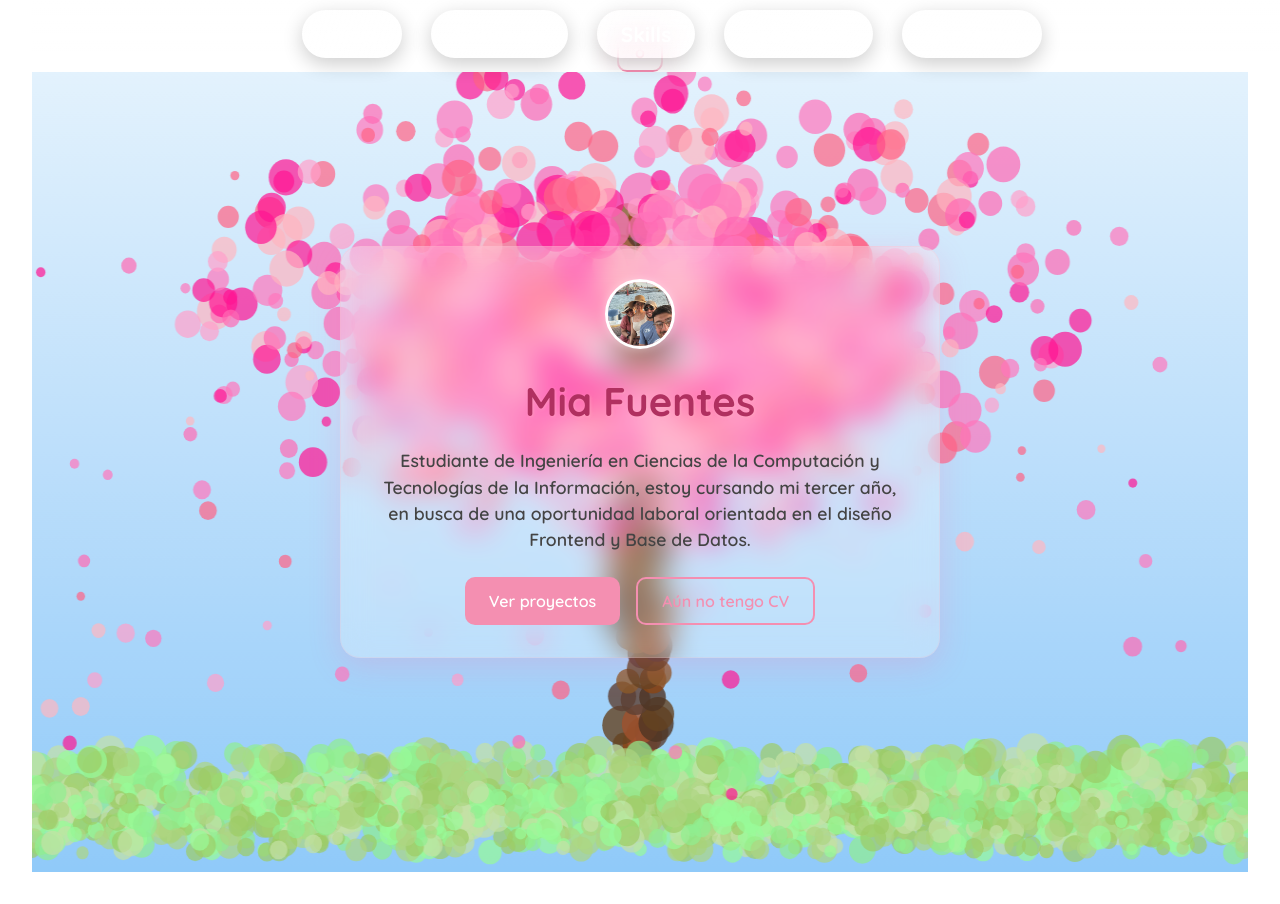
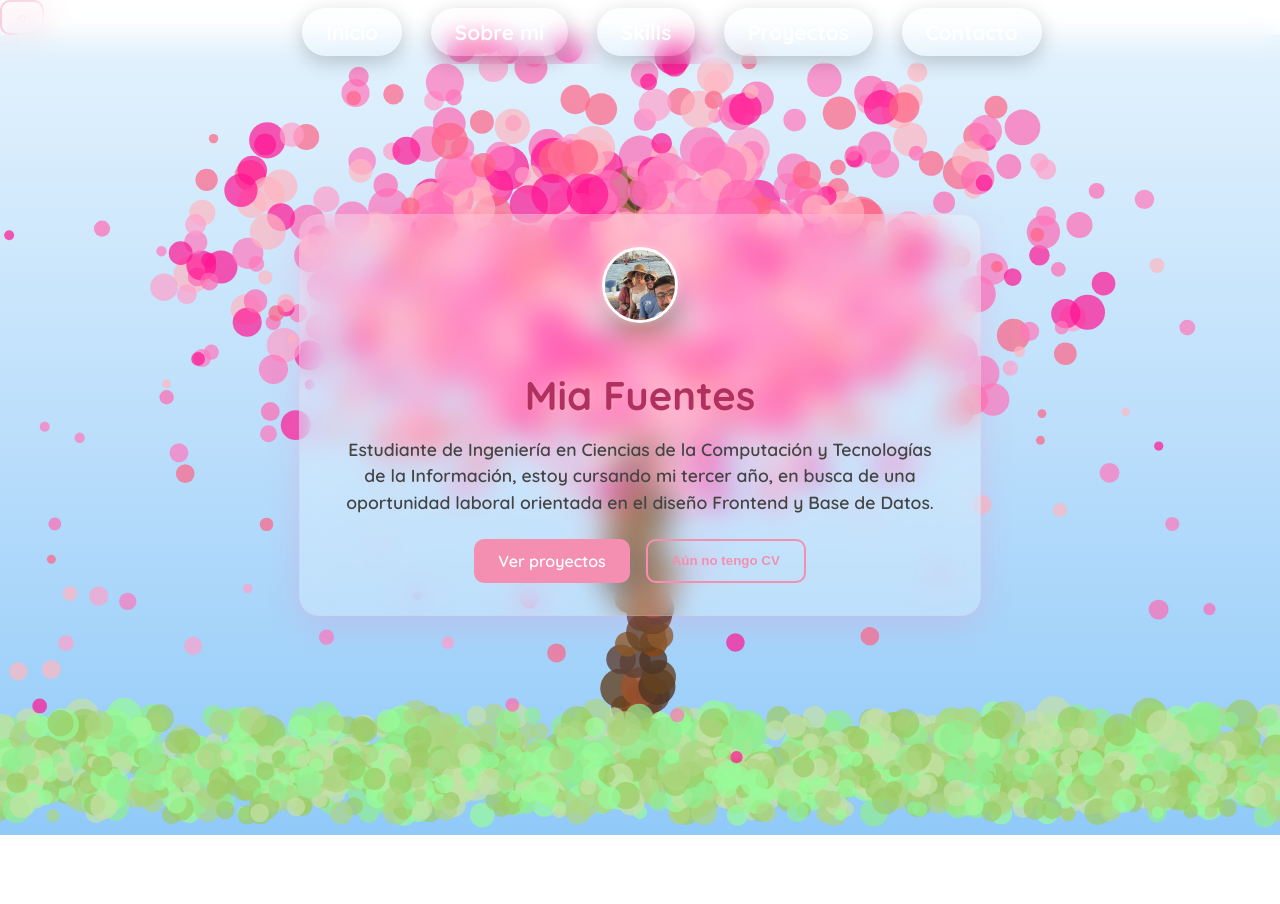
Before and after one commit to miafuentes30/Portafolio, a React (Vite) app: page / in a window 1280 px wide. After the commit the page ends 835 px from the top, so only its background shows below. Built offline with nearby package versions, Linux system fonts and the light colour scheme.

Commit message:
feat: delete files

```diff
--- a/src/App.jsx
+++ b/src/App.jsx
@@ -6,7 +6,6 @@
 import Projects from './sections/Projects'
 import Skills from './sections/Skills'
 import Contact from './sections/Contact'
-import './cleaned-global.css';
 
 
 function App() {
--- a/src/cleaned-global.css
+++ /dev/null
@@ -1,103 +0,0 @@
-
-* {
-  margin: 0;
-  padding: 0;
-  box-sizing: border-box;
-}
-
-html {
-  font-size: 16px;
-  scroll-behavior: smooth;
-}
-
-body {
-  font-family: 'Poppins', sans-serif;
-  background-color: #f0f8ff;
-  color: #333;
-  line-height: 1.5;
-  -webkit-font-smoothing: antialiased;
-  overflow-x: hidden;
-  min-width: 320px;
-  min-height: 100vh;
-}
-
-/* === LAYOUT CONTAINER === */
-#root, .container {
-  max-width: 1280px;
-  margin: 0 auto;
-  padding: 2rem;
-  text-align: center;
-}
-
-/* === TIPOGRAFÍA === */
-h1, h2, h3 {
-  font-weight: 700;
-}
-
-p {
-  font-size: clamp(1rem, 1.5vw, 1.2rem);
-}
-
-/* === BOTONES === */
-button {
-  border-radius: 8px;
-  border: 1px solid transparent;
-  padding: 0.6em 1.2em;
-  font-size: 1em;
-  font-weight: 500;
-  font-family: inherit;
-  background-color: #f9f9f9;
-  cursor: pointer;
-  transition: border-color 0.25s;
-}
-button:hover {
-  border-color: #646cff;
-}
-button:focus,
-button:focus-visible {
-  outline: 4px auto -webkit-focus-ring-color;
-}
-
-/* === ENLACES === */
-a {
-  font-weight: 500;
-  color: #646cff;
-  text-decoration: inherit;
-}
-a:hover {
-  color: #747bff;
-}
-
-/* === ANIMACIONES === */
-@keyframes logo-spin {
-  from { transform: rotate(0deg); }
-  to { transform: rotate(360deg); }
-}
-
-/* === COMPONENTES VARIOS === */
-.logo {
-  height: 6em;
-  padding: 1.5em;
-  will-change: filter;
-  transition: filter 300ms;
-}
-.logo:hover {
-  filter: drop-shadow(0 0 2em #646cffaa);
-}
-.logo.react:hover {
-  filter: drop-shadow(0 0 2em #61dafbaa);
-}
-
-@media (prefers-reduced-motion: no-preference) {
-  a:nth-of-type(2) .logo {
-    animation: logo-spin infinite 20s linear;
-  }
-}
-
-.card {
-  padding: 2em;
-}
-
-.read-the-docs {
-  color: #888;
-}
```
